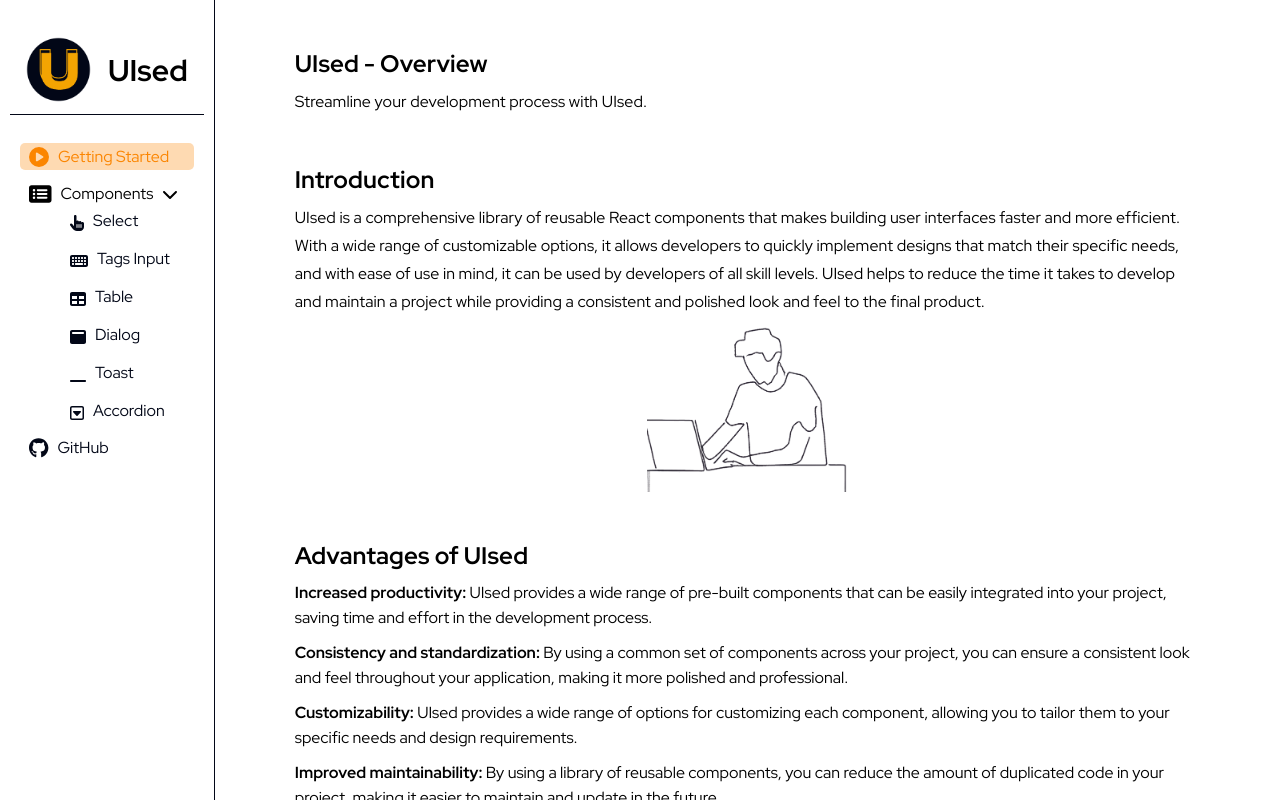
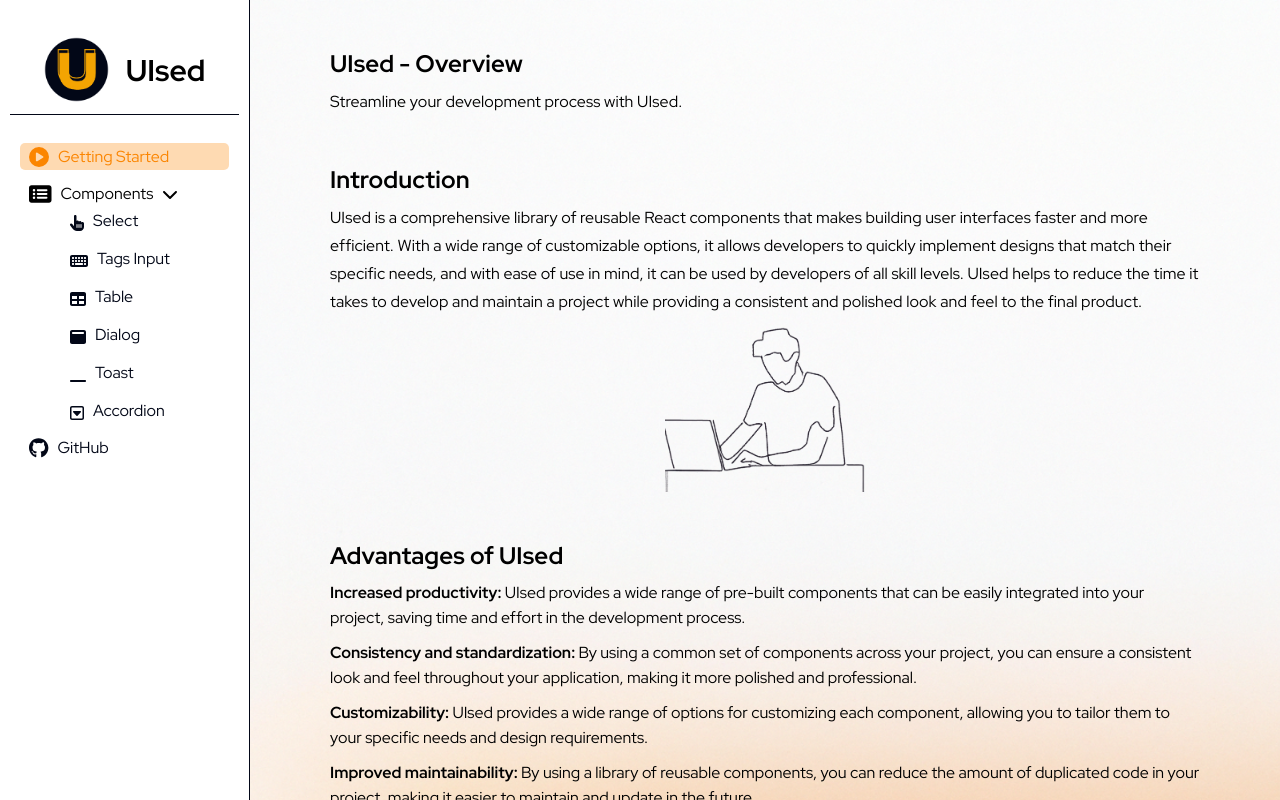
Before and after one commit to rartamosa/UIsed---React-components-library, a React (Create React App) app: page /uised in a window 1280 px wide. Shown: the top 800 px of the page. Built offline with nearby package versions, Linux system fonts and the light colour scheme.

Commit message:
Fixed styling bugs

```diff
--- a/src/components (documentation)/Background/Background.tsx
+++ b/src/components (documentation)/Background/Background.tsx
@@ -11,11 +11,18 @@ export const BackgroundImage = styled.div`
   "assets/component_page_background.png"});
   position: absolute;
   z-index: -1;
-  top: 0;
-  right: 0;
-  bottom: 0;
-  left: 0;
   background-repeat: no-repeat;
   background-position: bottom;
   background-size: cover;
+  width: calc(100% + 30px);
+  height: calc(100% + 80px);
+  left: -15px;
+  bottom: -30px;
+
+  @media (min-width: 768px) {
+    left: 0;
+    width: 100%;
+    height: calc(100% + 100px);
+    bottom: -50px;
+  }
 `;
--- a/src/components (documentation)/Navigation/Navigation.tsx
+++ b/src/components (documentation)/Navigation/Navigation.tsx
@@ -1,4 +1,4 @@
-import styled, { keyframes, css } from "styled-components";
+import styled, { keyframes } from "styled-components";
 
 import NavigationItems from "./NavigationItems";
 import { NavigationProps } from "./NavigationProps";
@@ -21,21 +21,10 @@ const Navigation = ({
         </nav>
       </NavigationContainer>
 
-      {/* {isMobileMenuOpen ? (
       <NavigationOverlay
         isMobileMenuOpen={isMobileMenuOpen}
         onClick={onMobileMenuToggle}
       ></NavigationOverlay>
-      ) : (
-        <NavigationOverlayClosed></NavigationOverlayClosed>
-      )} */}
-
-      {isMobileMenuOpen && (
-        <NavigationOverlay
-          isMobileMenuOpen={isMobileMenuOpen}
-          onClick={onMobileMenuToggle}
-        ></NavigationOverlay>
-      )}
     </>
   );
 };
@@ -56,17 +45,26 @@ export const NavigationContainer = styled.div<{
   border-right: 1px solid ${MAIN_DARK_FONT_COLOR};
   left: ${(props) => (props.isMobileMenuOpen ? "0" : "-75%")};
   @media (min-width: 768px) {
-    left: 0;
     position: unset;
+    height: unset;
   }
 `;
 
-export const mobileNavigationFade = keyframes`
+export const mobileNavigationFadeOut = keyframes`
 from {
   left: 0;
 }
 to {
   left: -100%;
+}
+`;
+
+export const mobileNavigationFadeIn = keyframes`
+from {
+  left: -100%;
+}
+to {
+  left: 0;
 }
 `;
 
@@ -78,19 +76,18 @@ export const NavigationOverlay = styled.div<{
   bottom: 0;
   width: 100%;
   position: absolute;
-  background-color: rgba(0, 0, 0, 0.35);
+  background-color: ${(props) =>
+    props.isMobileMenuOpen ? "rgba(0, 0, 0, 0.35)" : "#fff"};
   z-index: 1;
-  transition: background-color 0.3s ease;
-  ${(props) =>
-    !props.isMobileMenuOpen &&
-    css`
-      background-color: #fff;
-      transition: background-color 0.3s ease;
-      animation-name: ${mobileNavigationFade};
+  transition: all 0.3s ease;
+
+  animation-name: ${(props) =>
+    props.isMobileMenuOpen ? mobileNavigationFadeIn : mobileNavigationFadeOut};
   animation-duration: 0.3s;
+  animation-delay: ${(props) => (props.isMobileMenuOpen ? "0" : "0.3s")};
   animation-timing-function: linear;
   animation-fill-mode: forwards;
-    `}
+
   @media (min-width: 768px) {
     display: none;
   }
--- a/src/components (documentation)/Navigation/NavigationItems.tsx
+++ b/src/components (documentation)/Navigation/NavigationItems.tsx
@@ -47,7 +47,7 @@ const NavigationItems = ({ onMobileMenuToggle }: NavigationItemsProps) => {
 
   return (
     <NavigationContainer>
-      <NavigationOption to="/uised" onClick={onMobileMenuToggle}>
+      <NavigationOption to="/uised" onClick={onMobileMenuToggle} end>
         <MenuPrimaryIcon icon={["fas", "circle-play"]} size="lg" />
         <span>Getting started</span>
       </NavigationOption>
@@ -132,7 +132,9 @@ export const ComponentsOptions = styled.div`
   padding-left: 41px;
 `;
 
-export const NavigationOption = styled(NavLink)`
+export const NavigationOption = styled(NavLink)<{
+  end?: boolean;
+}>`
   display: flex;
   gap: 9px;
   color: ${MAIN_DARK_FONT_COLOR};
--- a/src/components (documentation)/Overview/Overview.tsx
+++ b/src/components (documentation)/Overview/Overview.tsx
@@ -84,8 +84,8 @@ const Overview = () => {
           <BackToTop> back to top</BackToTop>
           <FontAwesomeIcon icon={["fas", "angles-up"]} />
         </BackToTopContainer>
+        <Background />
       </MainContainer>
-      {/* <Background /> */}
     </>
   );
 };
@@ -97,8 +97,12 @@ export const MainContainer = styled.div`
   display: flex;
   flex-direction: column;
   gap: 50px;
+  position: relative;
   @media (min-width: 768px) {
-    margin: 50px 80px;
+    width: calc(100% - 250px);
+    margin: 50px 0;
+    padding: 0 80px;
+    box-sizing: border-box;
   }
 `;
 
--- a/src/pages/UIsed.tsx
+++ b/src/pages/UIsed.tsx
@@ -24,7 +24,6 @@ const UIsed = () => {
         onMobileMenuToggle={handleMobileMenuToggle}
       />
       <Routes>
-        {/* TODO background image */}
         <Route index element={<Overview />} />
         <Route path="select/*" element={<Select />} />
         <Route path="tags-input" element={<TagsInput />} />
```
Lines whose indentation alone changed are shown as unchanged.
